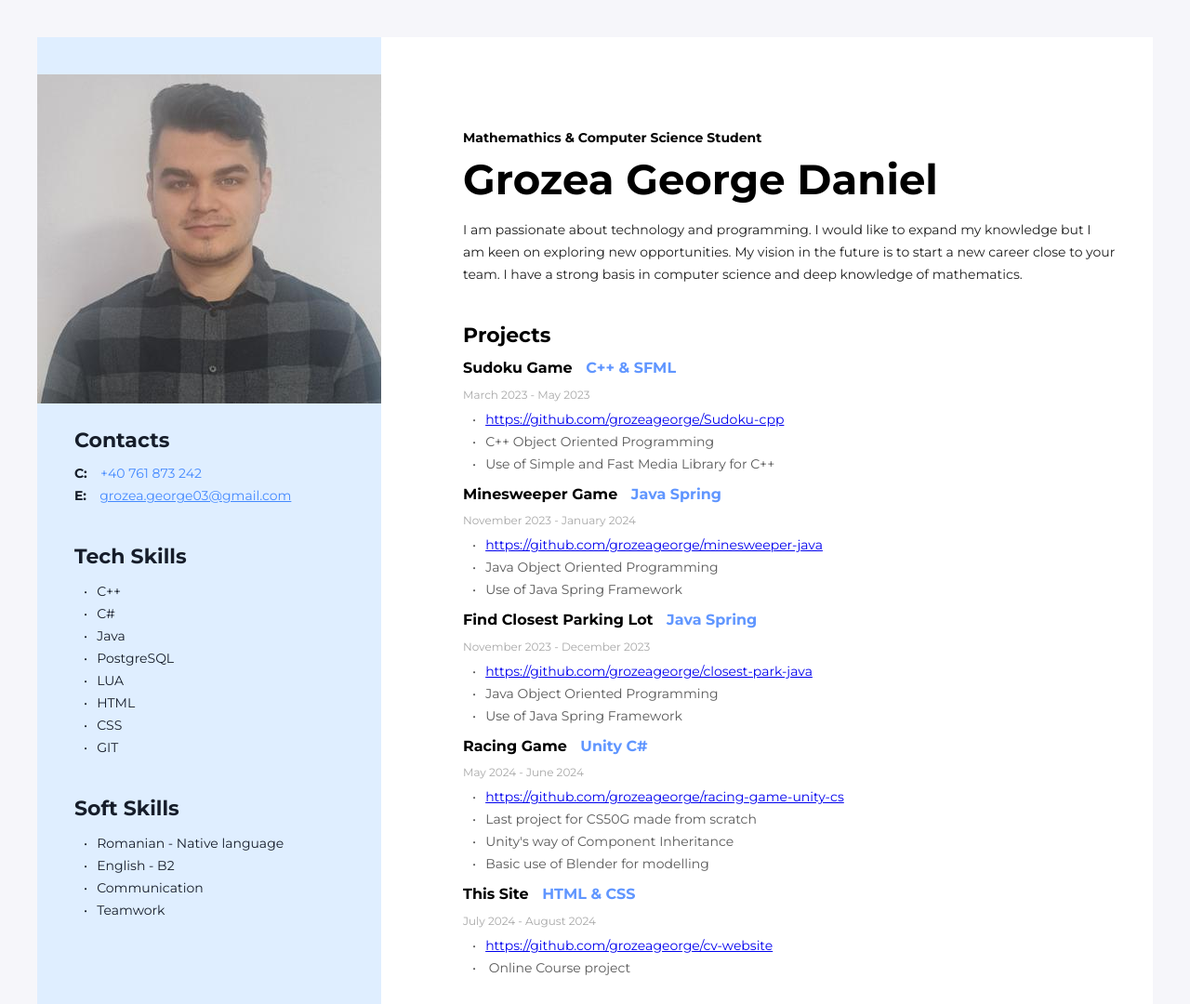
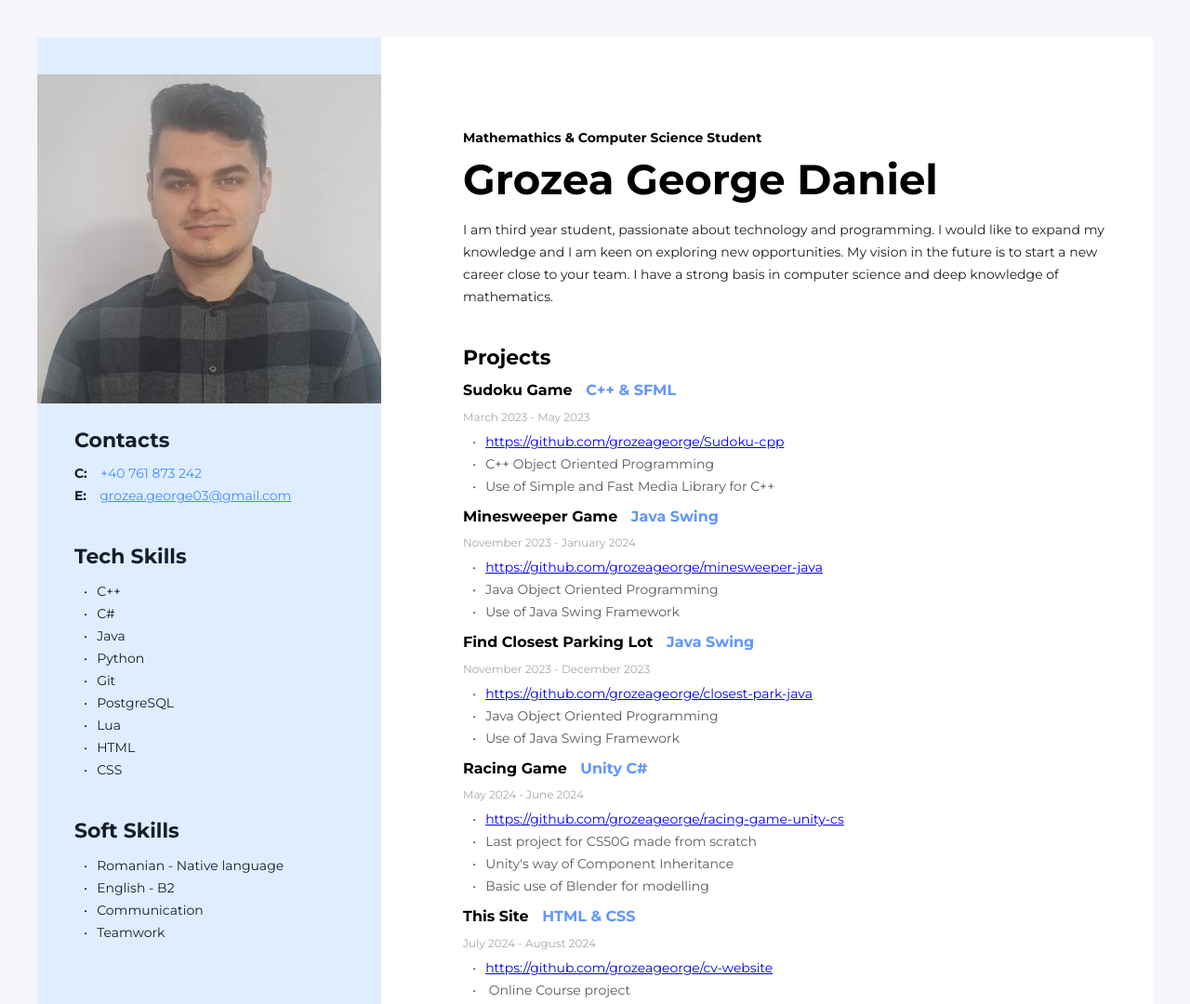
Before and after one commit to grozeageorge/cv-website, a plain HTML site: page index.html in a window 1280 px wide. Shown: the top 1080 px of the page at 93% size. Drawn offline with Linux system fonts and the light colour scheme.

Commit message:
Update the site and add readme

```diff
--- a/index.html
+++ b/index.html
@@ -23,9 +23,11 @@
 
           <h1 class="about-me-name">Grozea George Daniel</h1>
 
-          <p class="about-me-description">I am passionate about technology and programming. I would like to expand my knowledge but I am keen on exploring
-            new opportunities. My vision in the future is to start a new career close to your team. I have a strong basis in
-            computer science and deep knowledge of mathematics.</p>
+          <p class="about-me-description">
+            I am third year student, passionate about technology and programming.
+            I would like to expand my knowledge and I am keen on exploring new opportunities.
+            My vision in the future is to start a new career close to your team.
+            I have a strong basis in computer science and deep knowledge of mathematics.</p>
         </div>
 
         <!-- Project section -->
@@ -48,26 +50,26 @@
           <!-- Second project -->
           <div class="project-container">
             <h4 class="project-name">Minesweeper Game
-              <span class="project-info">Java Spring</span>
+              <span class="project-info">Java Swing</span>
             </h4>
             <p class="project-time"> November 2023 - January 2024</p>
             <ul class="project-elements-list">
               <li><a class = "project-git" href="https://github.com/grozeageorge/minesweeper-java">https://github.com/grozeageorge/minesweeper-java</a></li>
               <li>Java Object Oriented Programming</li>
-              <li>Use of Java Spring Framework</li>
+              <li>Use of Java Swing Framework</li>
             </ul>
           </div>
 
           <!-- Third project -->
           <div class="project-container">
             <h4 class="project-name">Find Closest Parking Lot
-              <span class="project-info">Java Spring</span>
+              <span class="project-info">Java Swing</span>
             </h4>
             <p class="project-time">November 2023 - December 2023 </p>
             <ul class="project-elements-list">
               <li><a class = "project-git" href = "https://github.com/grozeageorge/closest-park-java">https://github.com/grozeageorge/closest-park-java</a></li>
               <li>Java Object Oriented Programming</li>
-              <li>Use of Java Spring Framework</li>
+              <li>Use of Java Swing Framework</li>
             </ul>
           </div>
 
@@ -117,6 +119,12 @@
             <p class="education-time">March 2024 - June 2024</p>
           </div>
 
+          <div class="education-container">
+            <h4 class="education-studies">Elektrobit Course</h4>
+            <p class="education-info">Build the software, build the future</p>
+            <p class="education-time">February 2025 - up to now</p>
+          </div>
+
         </div>
 
       </div>
@@ -145,13 +153,14 @@
 
           <ul class="skills-list">
             <li>C++</li>
-            <li>C#</li>
+            <li>C# </li>
             <li>Java</li>
+            <li>Python</li>
+            <li>Git</li>
             <li>PostgreSQL</li>
-            <li>LUA</li>
+            <li>Lua</li>
             <li>HTML</li>
             <li>CSS</li>
-            <li>GIT</li>
           </ul>
         </div>
 
```
Also changed, not shown: 1 other file.
